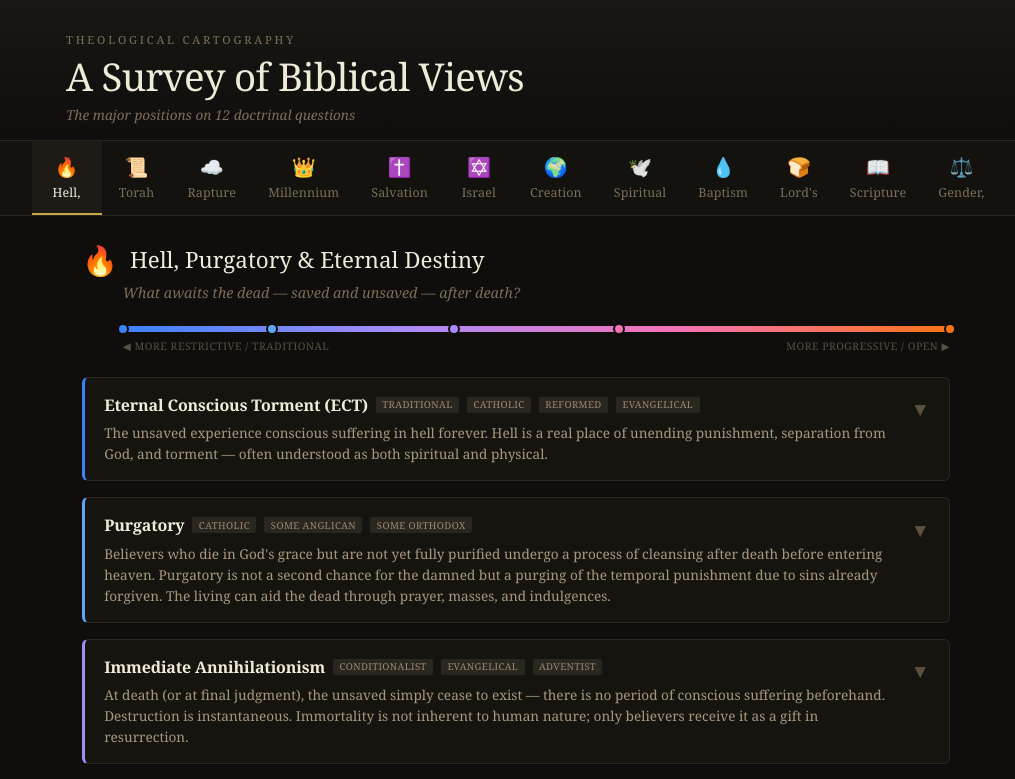
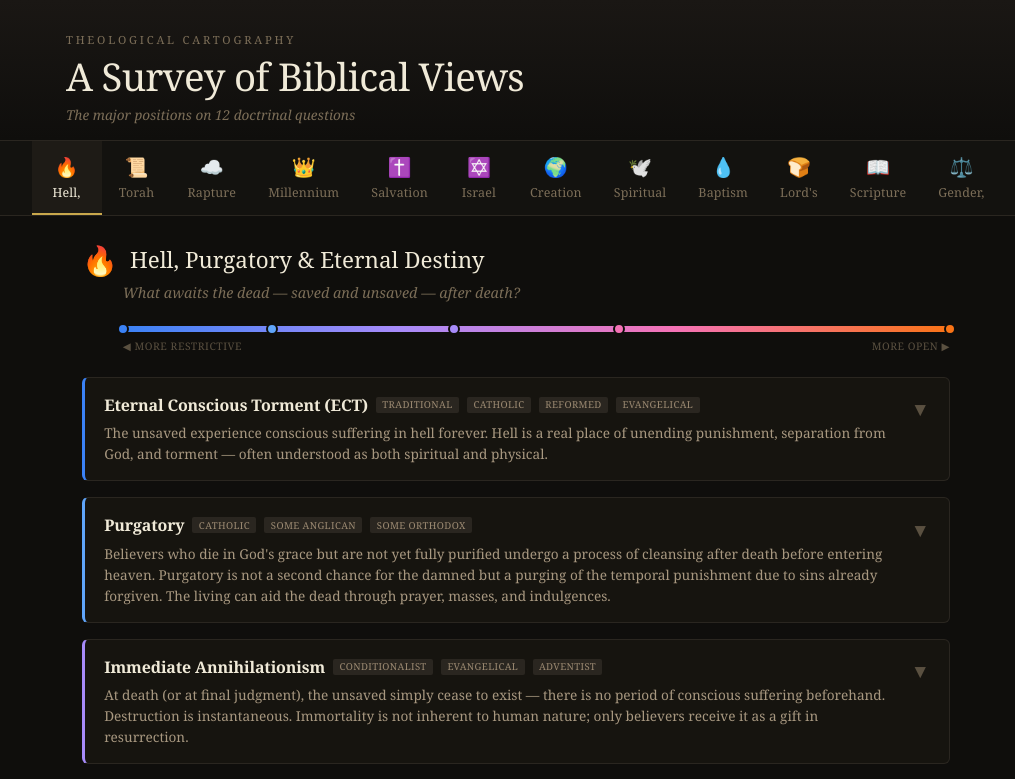
Before and after one commit to CAJ654/Biblical-Views, a React (Vite) app: page / in a window 1280 px wide. Shown: the top 779 px of the page, without its empty margins (124-1139 px from the left). Built offline with nearby package versions, Linux system fonts and the light colour scheme.

Commit message:
Update biblical-views.tsx
Spectrum Bar Extremes updated

```diff
--- a/src/biblical-views.tsx
+++ b/src/biblical-views.tsx
@@ -780,8 +780,8 @@ export default function BiblicalViews() {
             ))}
           </div>
           <div style={{ display: "flex", justifyContent: "space-between", fontSize: "0.65rem", color: "#5a5040", letterSpacing: "0.05em" }}>
-            <span>◀ MORE RESTRICTIVE / TRADITIONAL</span>
-            <span>MORE PROGRESSIVE / OPEN ▶</span>
+            <span>◀ MORE RESTRICTIVE</span>
+            <span>MORE OPEN ▶</span>
           </div>
         </div>
 
```
